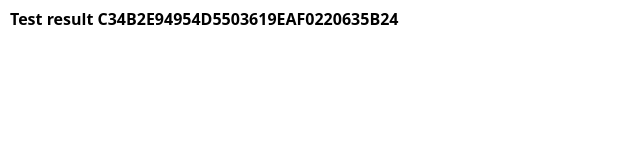
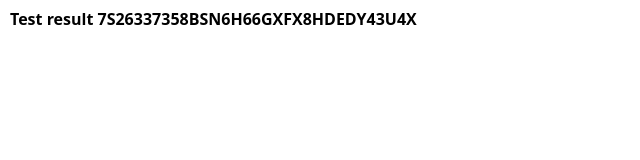
Before and after one commit to medisvit/7S26337358BSN6H66GXFX8HDEDY43U4X, a plain HTML site: page index.html in a window 1280 px wide. Shown: the full height of the page, 0-640 px from the left. Drawn offline with nearby package versions, Linux system fonts and the light colour scheme.

Commit message:
Update index.html

```diff
--- a/index.html
+++ b/index.html
@@ -16,7 +16,7 @@
     />
   </head>
   <body style="font-size: 8px">
-    <h1 style="margin: 10px">Test result C34B2E94954D5503619EAF0220635B24</h1>
+    <h1 style="margin: 10px">Test result 7S26337358BSN6H66GXFX8HDEDY43U4X</h1>
     <img src="test.jpg" alt="" style="max-width: 100%" />
   </body>
 </html>
```
